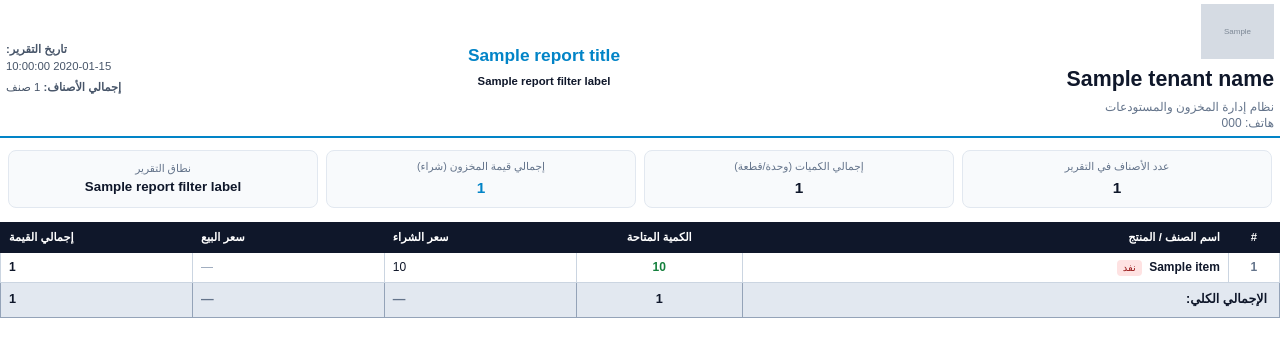
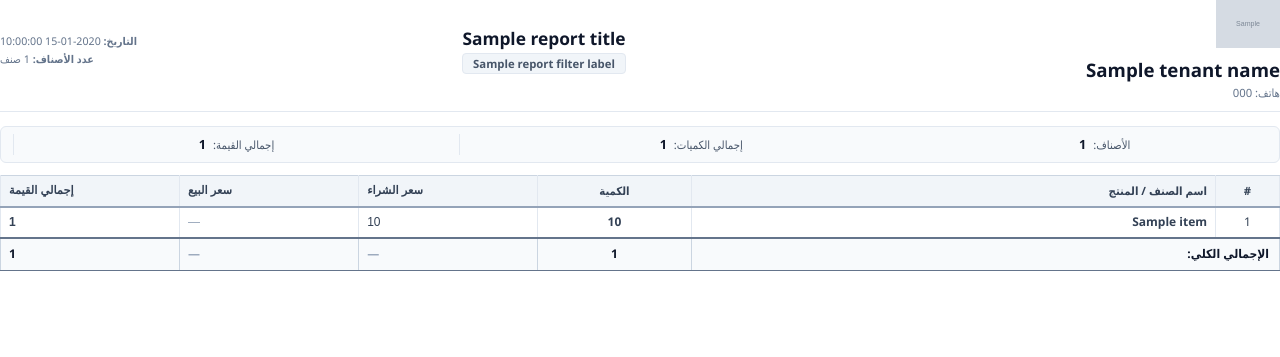
Before and after one commit to amerelfalwo/ERB_System, a Python web app: template app/templates/inventory_pdf.html in a window 1280 px wide. Shown: the top 357 px of the page. Run offline with Jinja, Linux system fonts and the light colour scheme; the template is opened without the code that fills it: most values are stand-ins (such as "Sample title", 1, 10 or a date in 2020); grey boxes marked "Sample" are stand-in pictures; some web fonts are replaced.

Commit message:
style(inventory): simplify PDF layout for clean and easy readability

```diff
--- a/app/templates/inventory_pdf.html
+++ b/app/templates/inventory_pdf.html
@@ -14,6 +14,12 @@
     @font-face {
       font-family: 'Readex Pro';
       font-style: normal;
+      font-weight: 600;
+      src: url('{{ fonts_dir }}/ReadexPro-Bold.ttf') format('truetype');
+    }
+    @font-face {
+      font-family: 'Readex Pro';
+      font-style: normal;
       font-weight: 700;
       src: url('{{ fonts_dir }}/ReadexPro-Bold.ttf') format('truetype');
     }
@@ -21,25 +27,24 @@
 
     @page {
       size: A4 portrait;
-      margin: 12mm 10mm 14mm 10mm;
+      margin: 12mm 12mm 14mm 12mm;
       @bottom-right {
-        content: "{{ tenant_name }} - تقرير المخزون";
+        content: "{{ tenant_name }}";
         font-family: 'Readex Pro', sans-serif;
-        font-size: 8.5pt;
-        color: #64748b;
+        font-size: 8pt;
+        color: #94a3b8;
       }
       @bottom-center {
         content: "صفحة " counter(page) " من " counter(pages);
         font-family: 'Readex Pro', sans-serif;
         font-size: 8.5pt;
-        color: #475569;
-        font-weight: bold;
+        color: #64748b;
       }
       @bottom-left {
         content: "{{ generation_date }}";
         font-family: 'Readex Pro', sans-serif;
-        font-size: 8.5pt;
-        color: #64748b;
+        font-size: 8pt;
+        color: #94a3b8;
       }
     }
 
@@ -50,124 +55,123 @@
     }
 
     body {
-      font-family: 'Readex Pro', Arial, sans-serif;
+      font-family: 'Readex Pro', 'Segoe UI', Tahoma, Arial, sans-serif;
       direction: rtl;
       text-align: right;
-      color: #0f172a;
+      color: #1e293b;
       background-color: #ffffff;
       margin: 0;
       padding: 0;
-      font-size: 10pt;
+      font-size: 9.5pt;
       line-height: 1.4;
     }
 
-    /* ── Header ─────────────────────────────────────────── */
+    /* ── Simple Clean Header ───────────────────────────────── */
+    .header {
+      width: 100%;
+      margin-bottom: 14px;
+      padding-bottom: 10px;
+      border-bottom: 1.5px solid #e2e8f0;
+    }
+
     .header-table {
       width: 100%;
       border-collapse: collapse;
-      margin-bottom: 12px;
-      border-bottom: 2px solid #0284c7;
-      padding-bottom: 8px;
     }
 
     .header-table td {
       vertical-align: middle;
-      padding: 4px 6px;
+      padding: 0;
     }
 
-    .tenant-info {
+    .brand-side {
       text-align: right;
       width: 40%;
     }
 
-    .tenant-title {
-      font-size: 16pt;
+    .brand-name {
+      font-size: 14pt;
       font-weight: 700;
       color: #0f172a;
-      margin: 0 0 4px 0;
+      margin: 0 0 2px 0;
     }
 
-    .tenant-sub {
-      font-size: 9pt;
+    .brand-sub {
+      font-size: 8.5pt;
       color: #64748b;
       margin: 0;
     }
 
-    .report-badge-container {
+    .title-side {
       text-align: center;
       width: 35%;
     }
 
-    .report-main-title {
+    .doc-title {
       font-size: 13pt;
       font-weight: 700;
-      color: #0284c7;
-      margin: 0 0 4px 0;
+      color: #0f172a;
+      margin: 0 0 2px 0;
     }
 
-    .badge {
+    .filter-label {
       display: inline-block;
-      padding: 3px 10px;
-      border-radius: 12px;
       font-size: 8.5pt;
-      font-weight: 700;
+      color: #475569;
+      background-color: #f1f5f9;
+      border: 1px solid #e2e8f0;
+      padding: 2px 10px;
+      border-radius: 4px;
+      font-weight: 600;
     }
 
-    .badge-primary { background-color: #e0f2fe; color: #0369a1; border: 1px solid #bae6fd; }
-    .badge-success { background-color: #dcfce7; color: #15803d; border: 1px solid #bbf7d0; }
-    .badge-warning { background-color: #fef3c7; color: #b45309; border: 1px solid #fde68a; }
-    .badge-danger  { background-color: #fee2e2; color: #b91c1c; border: 1px solid #fecaca; }
-
-    .meta-info {
+    .meta-side {
       text-align: left;
       width: 25%;
-      font-size: 8.5pt;
-      color: #475569;
+      font-size: 8pt;
+      color: #64748b;
       line-height: 1.5;
     }
 
     .tenant-logo {
-      max-height: 55px;
-      max-width: 140px;
+      max-height: 48px;
+      max-width: 130px;
       object-fit: contain;
+      margin-bottom: 4px;
     }
 
-    /* ── KPI Summary Cards ───────────────────────────────── */
-    .kpi-table {
+    /* ── Simple Compact Summary Bar ────────────────────────── */
+    .summary-strip {
       width: 100%;
-      border-collapse: separate;
-      border-spacing: 8px 0;
-      margin-bottom: 14px;
+      background-color: #f8fafc;
+      border: 1px solid #e2e8f0;
+      border-radius: 6px;
+      padding: 7px 12px;
+      margin-bottom: 12px;
+      display: table;
     }
 
-    .kpi-card {
-      background-color: #f8fafc;
-      border: 1px solid #e2e8f0;
-      border-radius: 8px;
-      padding: 8px 10px;
+    .summary-cell {
+      display: table-cell;
       text-align: center;
       vertical-align: middle;
-      width: 25%;
+      font-size: 8.5pt;
+      color: #475569;
+      padding: 2px 8px;
+      border-left: 1px solid #e2e8f0;
     }
 
-    .kpi-label {
-      font-size: 8pt;
-      color: #64748b;
-      font-weight: 400;
-      margin-bottom: 3px;
+    .summary-cell:first-child {
+      border-left: none;
     }
 
-    .kpi-value {
-      font-size: 11.5pt;
-      font-weight: 700;
+    .summary-cell strong {
       color: #0f172a;
+      font-size: 9.5pt;
+      margin-right: 4px;
     }
 
-    .kpi-value.accent {
-      color: #0284c7;
-    }
-
-    /* ── Data Table ──────────────────────────────────────── */
+    /* ── Clean Simple Data Table ───────────────────────────── */
     .inventory-table {
       width: 100%;
       border-collapse: collapse;
@@ -179,12 +183,15 @@
     }
 
     .inventory-table thead th {
-      background-color: #0f172a;
-      color: #ffffff;
+      background-color: #f1f5f9;
+      color: #334155;
       font-size: 8.5pt;
       font-weight: 700;
       padding: 7px 8px;
-      border: 1px solid #0f172a;
+      border-top: 1px solid #cbd5e1;
+      border-bottom: 2px solid #94a3b8;
+      border-left: 1px solid #e2e8f0;
+      border-right: 1px solid #e2e8f0;
       text-align: center;
     }
 
@@ -201,57 +208,54 @@
     }
 
     .inventory-table tbody tr:nth-child(even) {
-      background-color: #f8fafc;
-    }
-
-    .inventory-table tbody tr:hover {
-      background-color: #f1f5f9;
+      background-color: #fafbfc;
     }
 
     .inventory-table td {
       padding: 6px 8px;
-      border: 1px solid #cbd5e1;
+      border: 1px solid #e2e8f0;
       font-size: 9pt;
       vertical-align: middle;
+      color: #334155;
     }
 
     .col-idx {
-      width: 4%;
+      width: 5%;
       text-align: center;
       color: #64748b;
-      font-weight: 700;
+      font-size: 8.5pt;
     }
 
     .col-name {
-      width: 38%;
+      width: 41%;
       text-align: right;
+      font-weight: 600;
+      color: #0f172a;
+    }
+
+    .col-qty {
+      width: 12%;
+      text-align: center;
       font-weight: 700;
       color: #0f172a;
     }
 
-    .col-qty {
-      width: 13%;
-      text-align: center;
-      font-weight: 700;
-      font-size: 9.5pt;
-    }
-
     .col-purch {
-      width: 15%;
+      width: 14%;
       text-align: left;
       direction: ltr;
       font-family: 'Readex Pro', sans-serif;
     }
 
     .col-sell {
-      width: 15%;
+      width: 14%;
       text-align: left;
       direction: ltr;
       font-family: 'Readex Pro', sans-serif;
     }
 
     .col-total {
-      width: 15%;
+      width: 14%;
       text-align: left;
       direction: ltr;
       font-weight: 700;
@@ -259,18 +263,10 @@
       font-family: 'Readex Pro', sans-serif;
     }
 
-    /* Status Pills in Table */
-    .status-pill {
-      display: inline-block;
-      font-size: 7.5pt;
-      padding: 1px 6px;
-      border-radius: 4px;
-      margin-right: 4px;
+    .dash {
+      color: #94a3b8;
       font-weight: normal;
     }
-    .status-in_stock { color: #166534; background-color: #dcfce7; }
-    .status-low_stock { color: #9a3412; background-color: #ffedd5; }
-    .status-out_of_stock { color: #991b1b; background-color: #fee2e2; }
 
     /* ── Table Footer Totals ─────────────────────────────── */
     .inventory-table tfoot {
@@ -278,81 +274,75 @@
     }
 
     .inventory-table tfoot tr td {
-      background-color: #e2e8f0;
-      border: 1px solid #94a3b8;
+      background-color: #f8fafc;
+      border-top: 2px solid #64748b;
+      border-bottom: 1.5px solid #64748b;
+      border-left: 1px solid #cbd5e1;
+      border-right: 1px solid #cbd5e1;
       font-weight: 700;
-      font-size: 9.5pt;
+      font-size: 9pt;
       color: #0f172a;
-      padding: 8px 8px;
+      padding: 7px 8px;
     }
 
     .empty-state {
       text-align: center;
-      padding: 30px;
+      padding: 25px;
       color: #64748b;
-      font-size: 11pt;
+      font-size: 9.5pt;
     }
   </style>
 </head>
 <body>
 
   <!-- Header -->
+  <div class="header">
     <table class="header-table">
       <tr>
-      <td class="tenant-info">
+        <td class="brand-side">
           {% if tenant_logo_url %}
             <img src="{{ tenant_logo_url }}" class="tenant-logo" alt="Logo" /><br/>
           {% endif %}
-        <div class="tenant-title">{{ tenant_name }}</div>
-        <p class="tenant-sub">نظام إدارة المخزون والمستودعات</p>
-        {% if tenant_phone %}<p class="tenant-sub">هاتف: {{ tenant_phone }}</p>{% endif %}
+          <div class="brand-name">{{ tenant_name }}</div>
+          {% if tenant_phone %}<p class="brand-sub">هاتف: {{ tenant_phone }}</p>{% endif %}
         </td>
 
-      <td class="report-badge-container">
-        <div class="report-main-title">{{ report_title }}</div>
-        <span class="badge {{ badge_class }}">{{ report_filter_label }}</span>
+        <td class="title-side">
+          <div class="doc-title">{{ report_title }}</div>
+          <span class="filter-label">{{ report_filter_label }}</span>
           {% if search_term %}
-          <div style="font-size: 8pt; color: #64748b; margin-top: 4px;">نتائج البحث عن: "{{ search_term }}"</div>
+            <div style="font-size: 8pt; color: #64748b; margin-top: 3px;">البحث: "{{ search_term }}"</div>
           {% endif %}
         </td>
 
-      <td class="meta-info">
-        <div><strong>تاريخ التقرير:</strong></div>
-        <div>{{ generation_date }}</div>
-        <div style="margin-top: 4px;"><strong>إجمالي الأصناف:</strong> {{ total_items_count }} صنف</div>
+        <td class="meta-side">
+          <div><strong>التاريخ:</strong> {{ generation_date }}</div>
+          <div style="margin-top: 2px;"><strong>عدد الأصناف:</strong> {{ total_items_count }} صنف</div>
         </td>
       </tr>
     </table>
+  </div>
 
-  <!-- KPI Summary Cards -->
-  <table class="kpi-table">
-    <tr>
-      <td class="kpi-card">
-        <div class="kpi-label">عدد الأصناف في التقرير</div>
-        <div class="kpi-value">{{ total_items_count }}</div>
-      </td>
-      <td class="kpi-card">
-        <div class="kpi-label">إجمالي الكميات (وحدة/قطعة)</div>
-        <div class="kpi-value">{{ total_quantity }}</div>
-      </td>
-      <td class="kpi-card">
-        <div class="kpi-label">إجمالي قيمة المخزون (شراء)</div>
-        <div class="kpi-value accent">{{ total_inventory_value }}</div>
-      </td>
-      <td class="kpi-card">
-        <div class="kpi-label">نطاق التقرير</div>
-        <div class="kpi-value" style="font-size: 10pt;">{{ report_filter_label }}</div>
-      </td>
-    </tr>
-  </table>
+  <!-- Compact Summary Strip -->
+  <div class="summary-strip">
+    <div class="summary-cell">
+      الأصناف: <strong>{{ total_items_count }}</strong>
+    </div>
+    <div class="summary-cell">
+      إجمالي الكميات: <strong>{{ total_quantity }}</strong>
+    </div>
+    <div class="summary-cell">
+      إجمالي القيمة: <strong>{{ total_inventory_value }}</strong>
+    </div>
+  </div>
 
-  <!-- Main Table -->
+  <!-- Clean Data Table -->
   <table class="inventory-table">
     <thead>
       <tr>
         <th class="col-idx">#</th>
         <th class="col-name text-right">اسم الصنف / المنتج</th>
-        <th class="col-qty">الكمية المتاحة</th>
+        <th class="col-qty">الكمية</th>
         <th class="col-purch text-left">سعر الشراء</th>
         <th class="col-sell text-left">سعر البيع</th>
         <th class="col-total text-left">إجمالي القيمة</th>
@@ -362,25 +352,14 @@
       {% for item in items %}
       <tr>
         <td class="col-idx">{{ item.index }}</td>
-        <td class="col-name">
-          {{ item.name }}
-          {% if item.status_tag == 'out_of_stock' %}
-            <span class="status-pill status-out_of_stock">نفد</span>
-          {% elif item.status_tag == 'low_stock' %}
-            <span class="status-pill status-low_stock">نواقص</span>
-          {% endif %}
-        </td>
-        <td class="col-qty">
-          <span style="font-weight: 700; {% if item.raw_quantity <= 0 %}color: #dc2626;{% elif item.status_tag == 'low_stock' %}color: #ea580c;{% else %}color: #15803d;{% endif %}">
-            {{ item.quantity }}
-          </span>
-        </td>
+        <td class="col-name">{{ item.name }}</td>
+        <td class="col-qty">{{ item.quantity }}</td>
         <td class="col-purch">{{ item.purchase_price }}</td>
         <td class="col-sell">
           {% if item.has_sell_price %}
             {{ item.sell_price }}
           {% else %}
-            <span style="color: #94a3b8;">—</span>
+            <span class="dash">—</span>
           {% endif %}
         </td>
         <td class="col-total">{{ item.total_value }}</td>
@@ -388,7 +367,7 @@
       {% else %}
       <tr>
         <td colspan="6" class="empty-state">
-          لا توجد منتجات مطابقة لهذا التحديد في المخزون.
+          لا توجد أصناف مطابقة لهذا التحديد.
         </td>
       </tr>
       {% endfor %}
@@ -396,10 +375,10 @@
     {% if items %}
     <tfoot>
       <tr>
-        <td colspan="2" style="text-align: right; padding-right: 12px;">الإجمالي الكلي:</td>
+        <td colspan="2" style="text-align: right; padding-right: 10px;">الإجمالي الكلي:</td>
         <td style="text-align: center;">{{ total_quantity }}</td>
-        <td style="text-align: left; color: #64748b;">—</td>
-        <td style="text-align: left; color: #64748b;">—</td>
+        <td style="text-align: left; color: #94a3b8;">—</td>
+        <td style="text-align: left; color: #94a3b8;">—</td>
         <td style="text-align: left;">{{ total_inventory_value }}</td>
       </tr>
     </tfoot>
```
Lines whose indentation alone changed are shown as unchanged.
